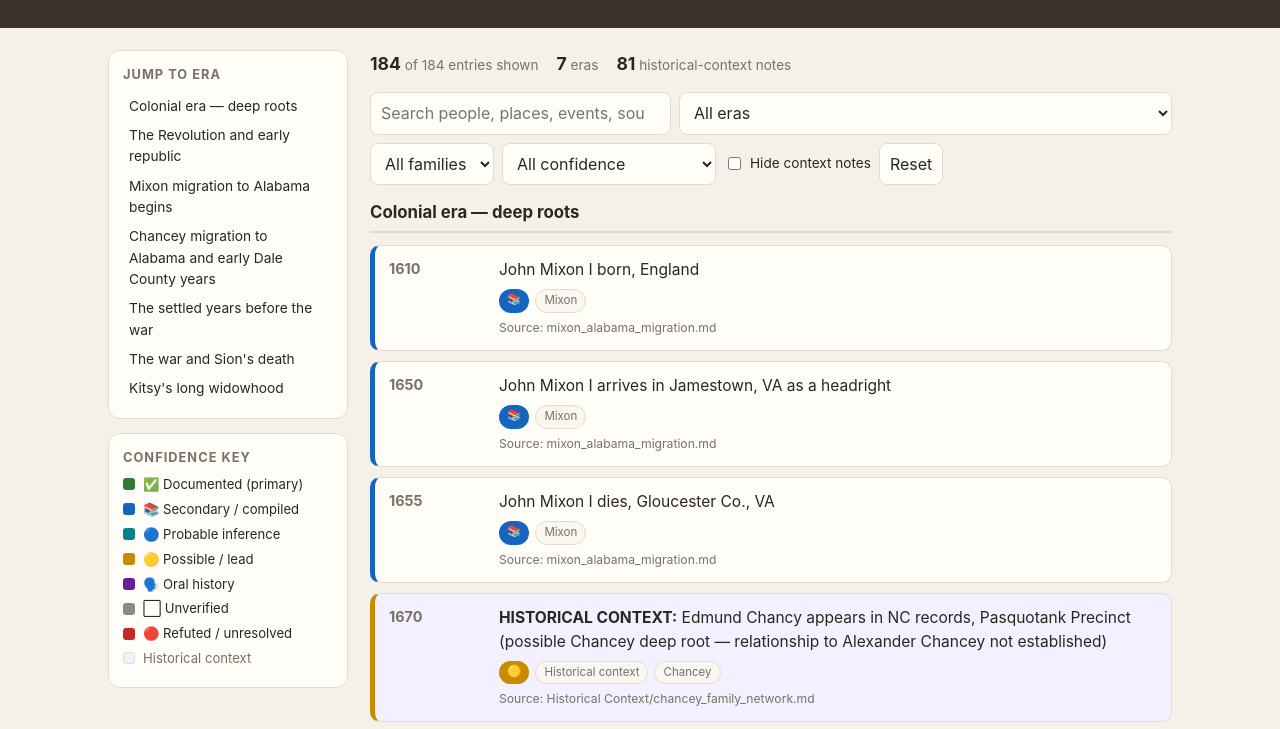
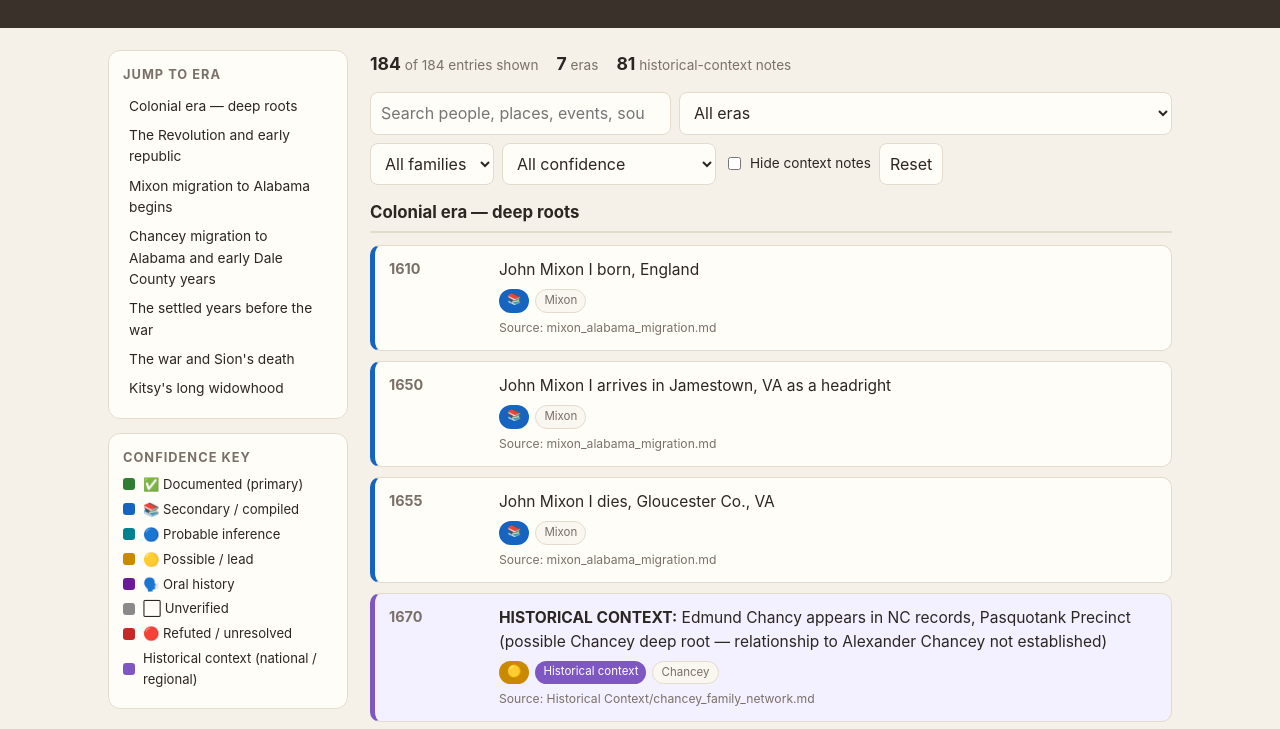
Before and after one commit to jjhutchison/family-timeline, a plain HTML site: page index.html in a window 1280 px wide. Shown: the part 168-897 px from the top of the page. Drawn offline with Linux system fonts and the light colour scheme.

Commit message:
Give historical-context markers a distinct color
Context rows (elections, panics, statehoods, wars, laws, etc.) previously showed
the confidence-green left border, reading like documented family events. They now
get a distinct violet (--context #7e57c2) left border, the existing lavender
background, and a filled violet "Historical context" pill; legend updated. Family
events keep their confidence colors.

```diff
--- a/index.html
+++ b/index.html
@@ -10,6 +10,7 @@
     --bg:#f5f1e8; --panel:#fffdf8; --ink:#2b2622; --muted:#7a7068; --line:#e3dccd;
     --documented:#2e7d32; --secondary:#1565c0; --inference:#00838f; --possible:#c98a00;
     --unverified:#8a8a8a; --oral:#6a1b9a; --refuted:#c62828; --other:#8a8a8a;
+    --context:#7e57c2;
   }
   *{box-sizing:border-box}
   body{margin:0;font:16px/1.55 -apple-system,Segoe UI,Roboto,Helvetica,Arial,sans-serif;color:var(--ink);background:var(--bg)}
@@ -40,7 +41,7 @@
   .card.inference{border-left-color:var(--inference)} .card.possible{border-left-color:var(--possible)}
   .card.unverified{border-left-color:var(--unverified)} .card.oral{border-left-color:var(--oral)}
   .card.refuted{border-left-color:var(--refuted);background:#fdf3f2}
-  .card.context{background:#f3f0ff}
+  .card.context{background:#f3f0ff;border-left-color:var(--context)}
   .date{font-weight:700;color:var(--muted);font-size:.9rem}
   .event{font-size:.97rem}
   .event strong{font-weight:700}
@@ -48,6 +49,7 @@
   .meta{margin-top:7px;display:flex;flex-wrap:wrap;gap:6px}
   .pill{font-size:.72rem;padding:2px 8px;border-radius:999px;border:1px solid var(--line);background:#faf7f0;color:var(--muted)}
   .pill.conf{color:#fff;border:0}
+  .pill.ctx{background:var(--context);color:#fff;border:0}
   .conf.documented{background:var(--documented)} .conf.secondary{background:var(--secondary)}
   .conf.inference{background:var(--inference)} .conf.possible{background:var(--possible)}
   .conf.unverified{background:var(--unverified)} .conf.oral{background:var(--oral)}
@@ -75,7 +77,7 @@
       <p><span class="swatch" style="background:var(--oral)"></span>🗣️ Oral history</p>
       <p><span class="swatch" style="background:var(--unverified)"></span>⬜ Unverified</p>
       <p><span class="swatch" style="background:var(--refuted)"></span>🔴 Refuted / unresolved</p>
-      <p style="color:var(--muted)"><span class="swatch" style="background:#f3f0ff;border:1px solid var(--line)"></span>Historical context</p>
+      <p><span class="swatch" style="background:var(--context)"></span>Historical context (national / regional)</p>
     </div>
   </aside>
   <main>
@@ -125,7 +127,7 @@ function match(e){
 }
 function card(e){
   const fam = e.families.map(x=>`<span class="pill">${x}</span>`).join("");
-  const ctx = e.is_context?'<span class="pill">Historical context</span>':"";
+  const ctx = e.is_context?'<span class="pill ctx">Historical context</span>':"";
   const src = e.reference && e.reference!=="—" ? `<div class="src">Source: ${md(e.reference)}</div>`:"";
   return `<article class="card ${e.cls}${e.is_context?' context':''}">
     <div class="date">${e.date}</div>
```
Also changed, not shown: 1 other file.
